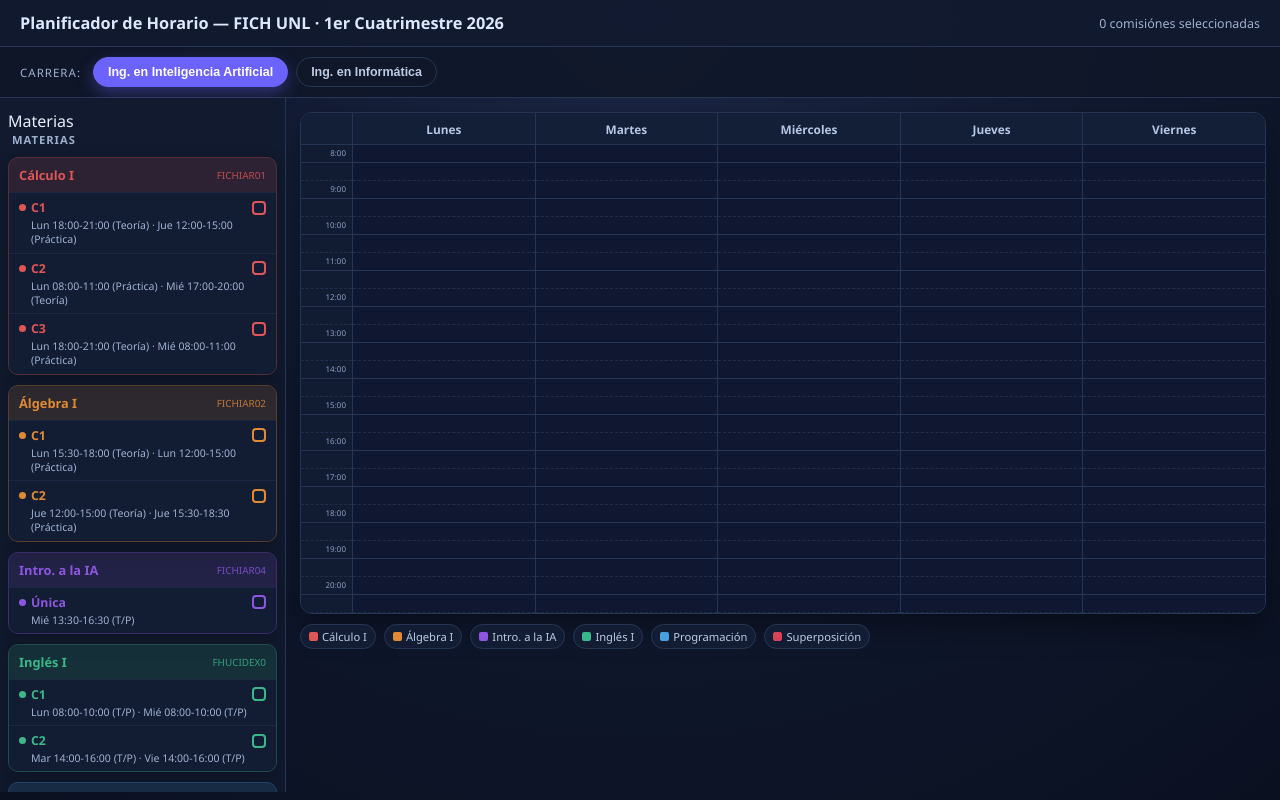
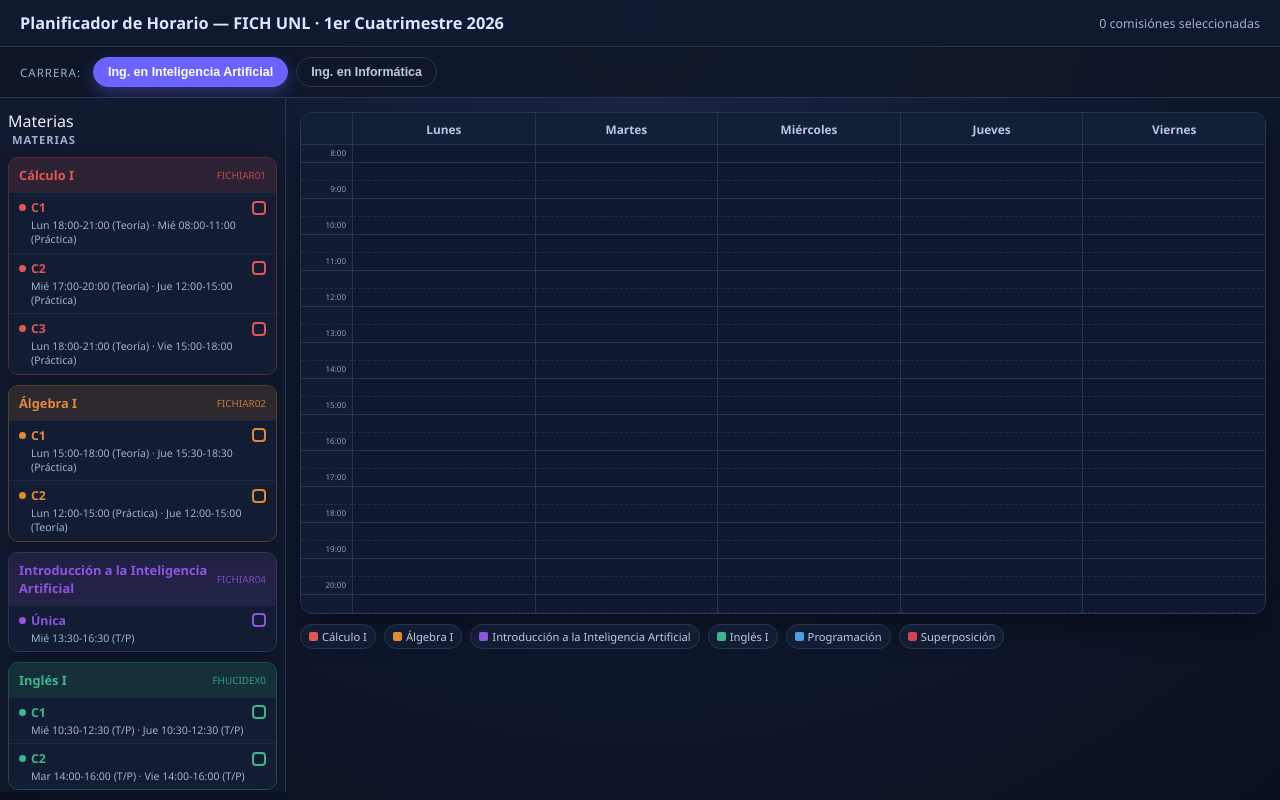
Before and after one commit to FrancoEscob/horario-fich-unl-2026, a plain HTML site: page horario_fich_v3.html in a window 1280 px wide. Drawn offline with nearby package versions, Linux system fonts and the light colour scheme.

Commit message:
Update IA schedule data from latest screenshots
Co-authored-by: factory-droid[bot] <138933559+factory-droid[bot]@users.noreply.github.com>

```diff
--- a/horario_fich_v3.html
+++ b/horario_fich_v3.html
@@ -276,12 +276,12 @@ const SHARED_INGLES = {
   id:'ingles', name:'Inglés I', code:'FHUCIDEX0', color:'#3ab88a',
   commissions:[
     {id:'ing_c1',label:'C1',sessions:[
-      {day:'Lunes',start:'08:00',end:'10:00',type:'T/P',aula:'A determinar',cupo:40},
-      {day:'Miércoles',start:'08:00',end:'10:00',type:'T/P',aula:'A determinar',cupo:40}
+      {day:'Miércoles',start:'10:30',end:'12:30',type:'T/P',aula:'Aula a determinar - Edificio a determinar',cupo:40},
+      {day:'Jueves',start:'10:30',end:'12:30',type:'T/P',aula:'Aula a determinar - Edificio a determinar',cupo:40}
     ]},
     {id:'ing_c2',label:'C2',sessions:[
-      {day:'Martes',start:'14:00',end:'16:00',type:'T/P',aula:'A determinar',cupo:35},
-      {day:'Viernes',start:'14:00',end:'16:00',type:'T/P',aula:'A determinar',cupo:35}
+      {day:'Martes',start:'14:00',end:'16:00',type:'T/P',aula:'Aula a determinar - Edificio a determinar',cupo:35},
+      {day:'Viernes',start:'14:00',end:'16:00',type:'T/P',aula:'Aula a determinar - Edificio a determinar',cupo:35}
     ]}
   ]
 };
@@ -289,15 +289,14 @@ const SHARED_INGLES = {
 const SHARED_PROG = {
   id:'prog', name:'Programación', code:'FHUCMAT11', color:'#4a9fe0',
   commissions:[
-    {id:'pr_c1',label:'C1',sessions:[{day:'Martes',start:'08:00',end:'10:00',type:'Teoría',aula:'Aula Magna A',cupo:40},{day:'Viernes',start:'08:00',end:'12:00',type:'Práctica',aula:'Lab I',cupo:40}]},
-    {id:'pr_c2',label:'C2',sessions:[{day:'Martes',start:'08:00',end:'10:00',type:'Teoría',aula:'A determinar',cupo:40},{day:'Viernes',start:'08:00',end:'12:00',type:'Práctica',aula:'A determinar',cupo:40}]},
-    {id:'pr_c3',label:'C3',sessions:[{day:'Martes',start:'10:00',end:'12:00',type:'Teoría',aula:'Aula Magna A',cupo:40},{day:'Viernes',start:'08:00',end:'12:00',type:'Práctica',aula:'Lab III',cupo:40}]},
-    {id:'pr_c4',label:'C4',sessions:[{day:'Martes',start:'10:00',end:'12:00',type:'Teoría',aula:'A determinar',cupo:40},{day:'Jueves',start:'17:00',end:'21:00',type:'Práctica',aula:'A determinar',cupo:40}]},
-    {id:'pr_c5',label:'C5',sessions:[{day:'Martes',start:'10:00',end:'12:00',type:'Teoría',aula:'A determinar',cupo:40},{day:'Viernes',start:'13:00',end:'17:00',type:'Práctica',aula:'Lab III',cupo:40}]},
-    {id:'pr_c6',label:'C6',sessions:[{day:'Martes',start:'10:00',end:'12:00',type:'Teoría',aula:'A determinar',cupo:40},{day:'Viernes',start:'13:00',end:'17:00',type:'Práctica',aula:'Lab II',cupo:40}]},
-    {id:'pr_c7',label:'C7',sessions:[{day:'Martes',start:'13:00',end:'15:00',type:'Teoría',aula:'Aula Magna A',cupo:40},{day:'Viernes',start:'17:00',end:'21:00',type:'Práctica',aula:'Lab I',cupo:40}]},
-    {id:'pr_c8',label:'C8',sessions:[{day:'Martes',start:'15:30',end:'17:30',type:'Teoría',aula:'Aula Magna A',cupo:40},{day:'Viernes',start:'17:00',end:'21:00',type:'Práctica',aula:'Lab III',cupo:40}]},
-    {id:'pr_rec',label:'Rec.',sessions:[{day:'Miércoles',start:'18:30',end:'20:30',type:'Práctica',aula:'A determinar',cupo:40}]}
+    {id:'pr_c1',label:'C1',sessions:[{day:'Martes',start:'08:00',end:'10:00',type:'Teoría',aula:'Aula Magna A - FICH',cupo:40},{day:'Viernes',start:'08:00',end:'12:00',type:'Práctica',aula:'Laboratorio I - FICH',cupo:40}]},
+    {id:'pr_c2',label:'C2',sessions:[{day:'Martes',start:'08:00',end:'10:00',type:'Teoría',aula:'Aula a determinar - Edificio a determinar',cupo:40},{day:'Viernes',start:'08:00',end:'12:00',type:'Práctica',aula:'Aula a determinar - Edificio a determinar',cupo:40}]},
+    {id:'pr_c3',label:'C3',sessions:[{day:'Martes',start:'10:00',end:'12:00',type:'Teoría',aula:'Aula Magna A - FICH',cupo:40},{day:'Viernes',start:'08:00',end:'12:00',type:'Práctica',aula:'Laboratorio III - FICH',cupo:40}]},
+    {id:'pr_c4',label:'C4',sessions:[{day:'Martes',start:'10:00',end:'12:00',type:'Teoría',aula:'Aula a determinar - Edificio a determinar',cupo:40},{day:'Jueves',start:'17:00',end:'21:00',type:'Práctica',aula:'Aula a determinar - Edificio a determinar',cupo:40}]},
+    {id:'pr_c5',label:'C5',sessions:[{day:'Martes',start:'10:00',end:'12:00',type:'Teoría',aula:'Aula a determinar - Edificio a determinar',cupo:40},{day:'Viernes',start:'13:00',end:'17:00',type:'Práctica',aula:'Laboratorio III - FICH',cupo:40}]},
+    {id:'pr_c6',label:'C6',sessions:[{day:'Martes',start:'13:00',end:'15:00',type:'Teoría',aula:'Aula a determinar - Edificio a determinar',cupo:40},{day:'Viernes',start:'13:00',end:'17:00',type:'Práctica',aula:'Laboratorio II - FICH',cupo:40}]},
+    {id:'pr_c7',label:'C7',sessions:[{day:'Martes',start:'13:00',end:'15:00',type:'Teoría',aula:'Aula Magna A - FICH',cupo:40},{day:'Viernes',start:'17:00',end:'21:00',type:'Práctica',aula:'Laboratorio I - FICH',cupo:40}]},
+    {id:'pr_c8',label:'C8',sessions:[{day:'Martes',start:'13:00',end:'15:00',type:'Teoría',aula:'Aula Magna A - FICH',cupo:40},{day:'Viernes',start:'17:00',end:'21:00',type:'Práctica',aula:'Laboratorio III - FICH',cupo:40}]}
   ]
 };
 
@@ -306,16 +305,16 @@ const CAREERS = {
     name: 'Ing. en Inteligencia Artificial',
     subjects: [
       {id:'calculo',name:'Cálculo I',code:'FICHIAR01',color:'#e05555',commissions:[
-        {id:'cal_c1',label:'C1',sessions:[{day:'Lunes',start:'18:00',end:'21:00',type:'Teoría',aula:'Aula Magna A',cupo:40},{day:'Jueves',start:'12:00',end:'15:00',type:'Práctica',aula:'A determinar',cupo:40}]},
-        {id:'cal_c2',label:'C2',sessions:[{day:'Lunes',start:'08:00',end:'11:00',type:'Práctica',aula:'A determinar',cupo:100},{day:'Miércoles',start:'17:00',end:'20:00',type:'Teoría',aula:'A determinar',cupo:100}]},
-        {id:'cal_c3',label:'C3',sessions:[{day:'Lunes',start:'18:00',end:'21:00',type:'Teoría',aula:'A determinar',cupo:60},{day:'Miércoles',start:'08:00',end:'11:00',type:'Práctica',aula:'A determinar',cupo:60}]}
+        {id:'cal_c1',label:'C1',sessions:[{day:'Lunes',start:'18:00',end:'21:00',type:'Teoría',aula:'Aula Magna A - FICH',cupo:40},{day:'Miércoles',start:'08:00',end:'11:00',type:'Práctica',aula:'Aula a determinar - Edificio a determinar',cupo:40}]},
+        {id:'cal_c2',label:'C2',sessions:[{day:'Miércoles',start:'17:00',end:'20:00',type:'Teoría',aula:'Aula a determinar - Edificio a determinar',cupo:100},{day:'Jueves',start:'12:00',end:'15:00',type:'Práctica',aula:'Aula a determinar - Edificio a determinar',cupo:100}]},
+        {id:'cal_c3',label:'C3',sessions:[{day:'Lunes',start:'18:00',end:'21:00',type:'Teoría',aula:'Aula Magna A - FICH',cupo:60},{day:'Viernes',start:'15:00',end:'18:00',type:'Práctica',aula:'Aula a determinar - Edificio a determinar',cupo:60}]}
       ]},
       {id:'algebra',name:'Álgebra I',code:'FICHIAR02',color:'#e08a35',commissions:[
-        {id:'alg_c1',label:'C1',sessions:[{day:'Lunes',start:'15:30',end:'18:00',type:'Teoría',aula:'Aula Magna A',cupo:120},{day:'Lunes',start:'12:00',end:'15:00',type:'Práctica',aula:'Aula Magna A',cupo:120}]},
-        {id:'alg_c2',label:'C2',sessions:[{day:'Jueves',start:'12:00',end:'15:00',type:'Teoría',aula:'Aula Magna A',cupo:120},{day:'Jueves',start:'15:30',end:'18:30',type:'Práctica',aula:'Aula Magna A',cupo:120}]}
+        {id:'alg_c1',label:'C1',sessions:[{day:'Lunes',start:'15:00',end:'18:00',type:'Teoría',aula:'Aula Magna A - FICH',cupo:120},{day:'Jueves',start:'15:30',end:'18:30',type:'Práctica',aula:'Aula a determinar - Edificio a determinar',cupo:120}]},
+        {id:'alg_c2',label:'C2',sessions:[{day:'Lunes',start:'12:00',end:'15:00',type:'Práctica',aula:'Aula Magna A - FICH',cupo:120},{day:'Jueves',start:'12:00',end:'15:00',type:'Teoría',aula:'Aula Magna A - FICH',cupo:120}]}
       ]},
-      {id:'ia_sub',name:'Intro. a la IA',code:'FICHIAR04',color:'#8e55e0',commissions:[
-        {id:'ia_c1',label:'Única',sessions:[{day:'Miércoles',start:'13:30',end:'16:30',type:'T/P',aula:'Aula Magna A',cupo:null}]}
+      {id:'ia_sub',name:'Introducción a la Inteligencia Artificial',code:'FICHIAR04',color:'#8e55e0',commissions:[
+        {id:'ia_c1',label:'Única',sessions:[{day:'Miércoles',start:'13:30',end:'16:30',type:'T/P',aula:'Aula Magna A - FICH',cupo:null}]}
       ]},
       SHARED_INGLES,
       SHARED_PROG
```
